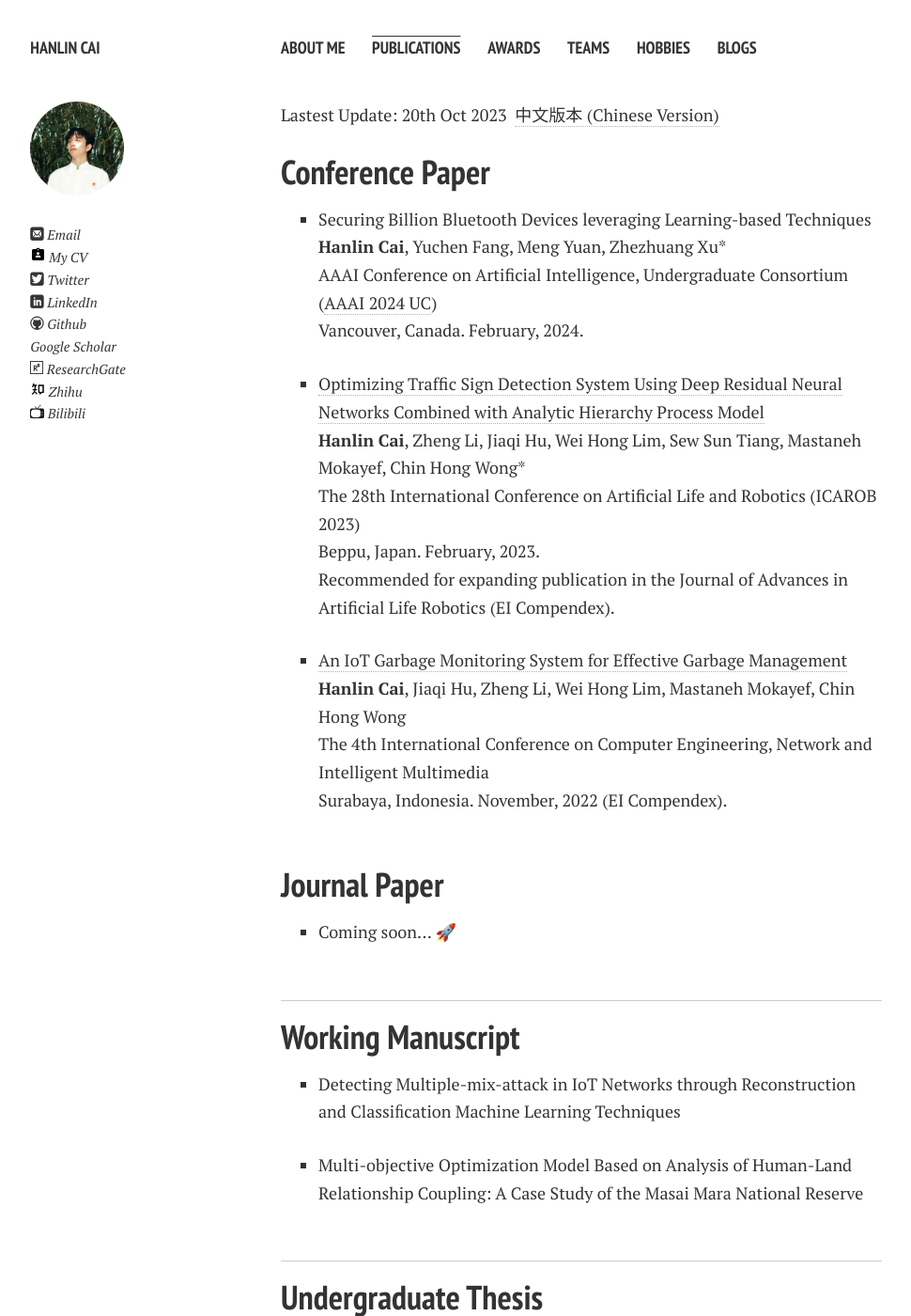
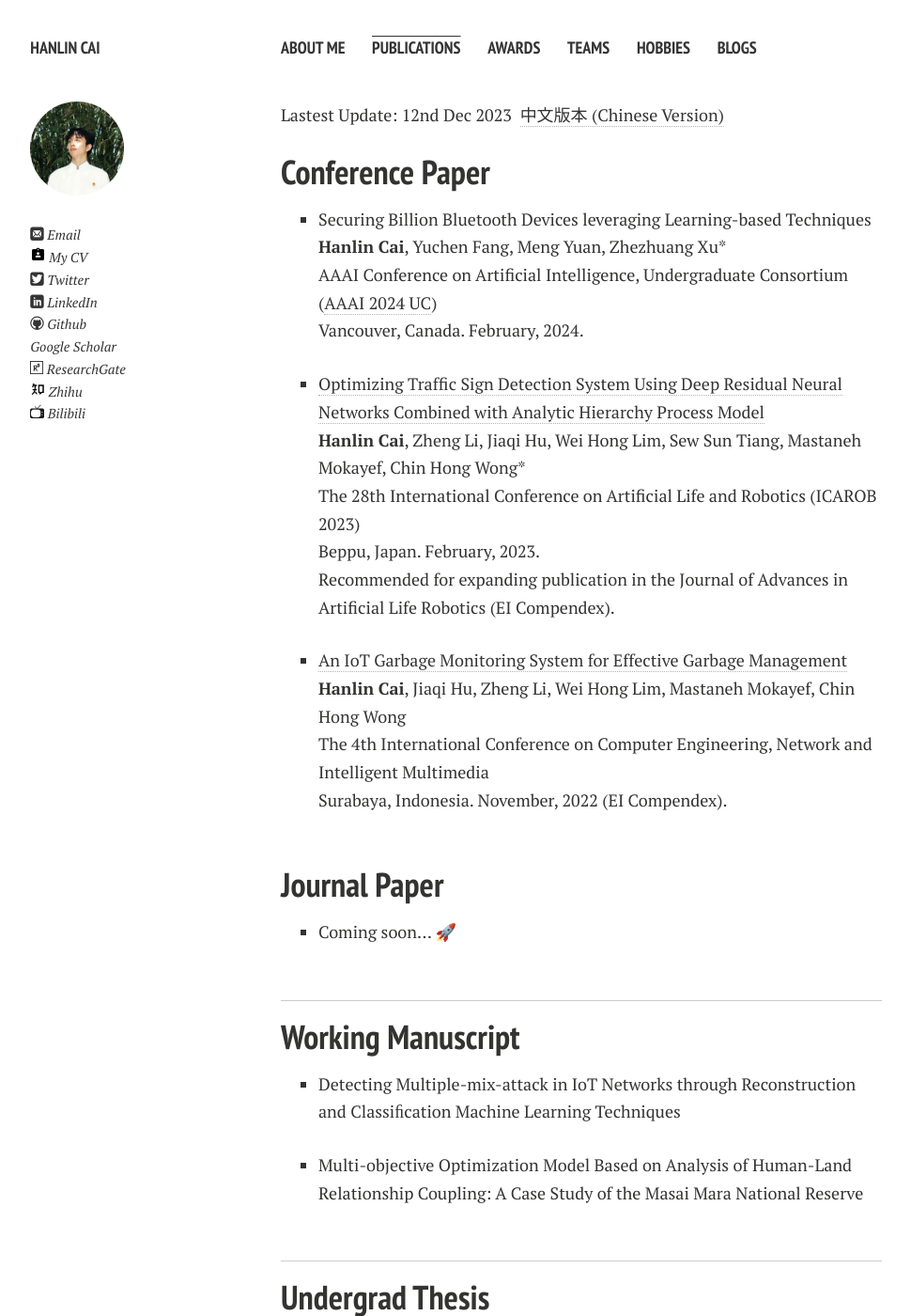
Before and after one commit to GuangLun2000/GuangLun2000.github.io, a Jekyll site: the page built from publications.md, in a window 1280 px wide and 1400 px high. Shown: the whole window at 94% size, without its empty margins (21-991 px from the left). Built offline with Jekyll 4.4.1, drawn with Linux system fonts in a browser that asks for light colours; nearby versions of some CDN libraries; comment, search, counter and statistics services are not loaded; a style sheet for code colours, icons or effects is not loaded.

Commit message:
Update publications.md

```diff
--- a/publications.md
+++ b/publications.md
@@ -4,7 +4,7 @@ permalink: /publications/index.html
 title: Publications
 ---
 
-Lastest Update: 20th Oct 2023&nbsp;  [中文版本 (Chinese Version)](https://caihanlin.com/file/publications-zh/)
+Lastest Update: 12nd Dec 2023&nbsp;  [中文版本 (Chinese Version)](https://caihanlin.com/file/publications-zh/)
 
 ## Conference Paper
 
@@ -34,7 +34,7 @@ Lastest Update: 20th Oct 2023&nbsp;  [中文版本 (Chinese Version)](https://ca
 
 ---
 
-## Undergraduate Thesis
+## Undergrad Thesis
 
 - Hybrid Detection Mechanism for Spoofing Attacks in Bluetooth Low Energy Networks<br>**Hanlin Cai** (Advisor: Zhezhuang Xu). Final Year Project. Under working<br>Expect to submit a research paper to IEEE Internet of Things Journal.
 
```
